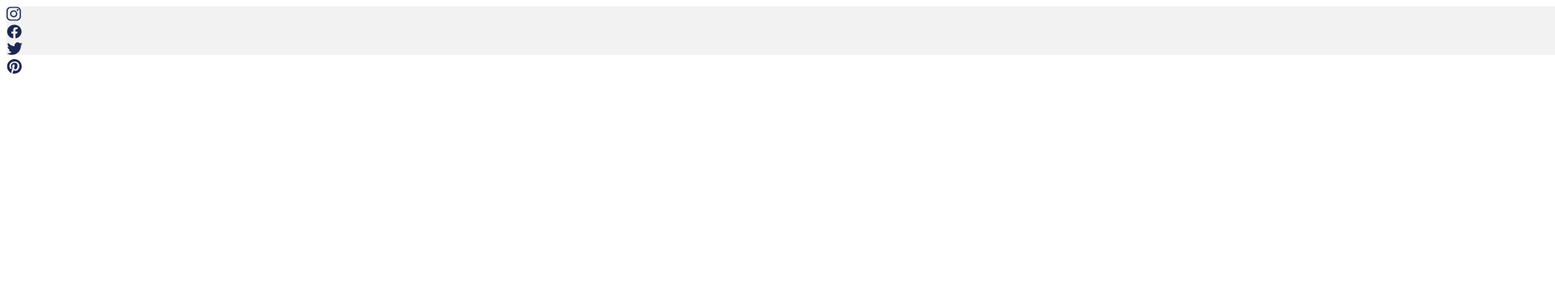
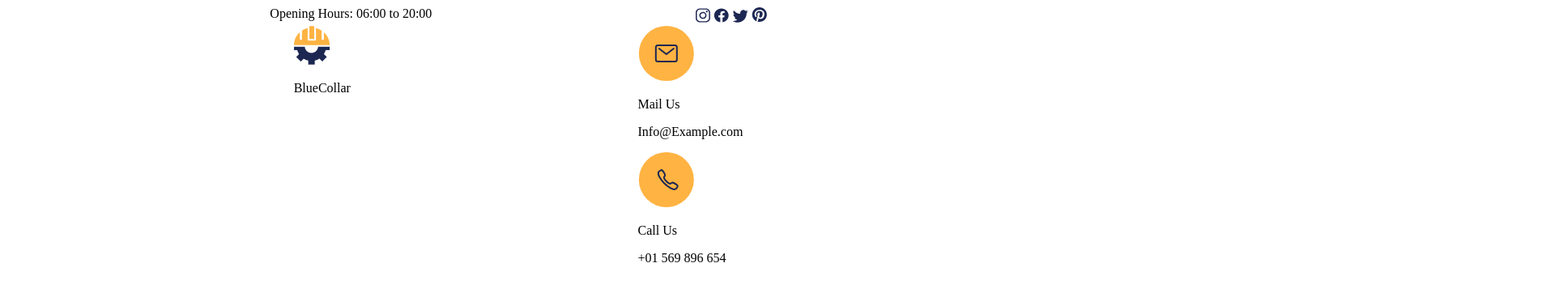
Before and after one commit to MariusVal85/231023WEB160VAK_Marius_Projektas, a plain HTML site: page index.html in a window 1280 px wide. Shown: the whole page at 81% size, 1920 px wide, since content can reach past the window. Drawn offline with Linux system fonts and the light colour scheme; files whose address does not match are found by name.

Commit message:
pirmas zingsnis

```diff
--- a/index.html
+++ b/index.html
@@ -9,20 +9,31 @@
     <title>Mano projektas</title>
 </head>
 <body>
+    <div class="header">
+        <nav class="top-nav">
+           <div class="nav-text">Opening Hours: 06:00 to 20:00</div>
+           <div class="nav-icon">
+            <img src="images/Insta.svg" alt="">
+            <img src="images/Fb.svg" alt="">
+            <img src="images/Twiter.svg" alt="">
+            <img src="images/Pintrest.svg" alt="">
+           </div>
+        </nav>
+        <nav class="logo-nav">
+            <div class="logo">
+                <img src="images/Logo.png" alt="">
+                <p>BlueCollar</p>
+            </div>
+            <div class="contact">
+                <img src="images/Icon email.svg" alt="">
+                <p>Mail Us</p>
+                <p>Info@Example.com</p>
+                <img src="images/Icon phone.svg" alt="">
+                <p>Call Us</p>
+                <p>+01 569 896 654</p>
+            </div>
+        </nav>
 
-    <div class="header">
-        <div class="top-nav">
-            <div><img src="images/Insta.svg" alt=""></div>
-            <div><img src="images/Fb.svg" alt=""></div>
-            <div><img src="images/Twiter.svg" alt=""></div>
-            <div><img src="images/Pintrest.svg" alt=""></div>
-        </div>
-        <div class="logo">
-
-        </div>
-        <div class="contact">
-
-        </div>
     </div>
 
 
--- a/styles/style.css
+++ b/styles/style.css
@@ -1,13 +1,4 @@
-.header {
-    width: 1920px;
-    height: 158px;
-    flex-shrink: 0;
+nav {
+    display: flex;
+    justify-content: space-evenly;
 }
-
-
-.top-nav {
-    background: #F2F2F2;
-    width: 1920px;
-    height: 60px;
-    flex-shrink: 0;
-}
```
